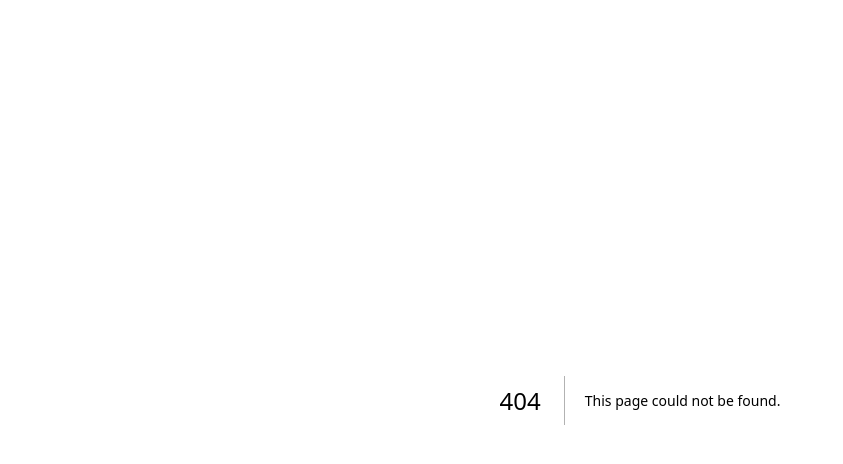
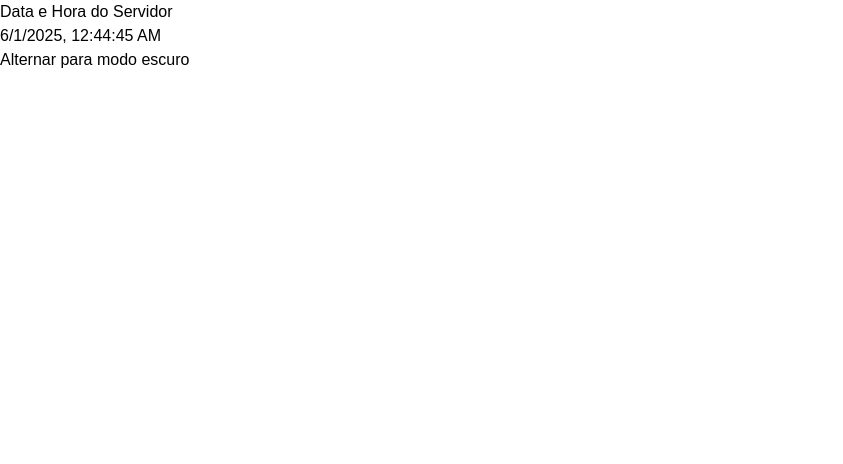
Before and after one commit to MayconSantos04/introducao-next.js, a Next.js app: page /server-client in a window 1280 px wide. Before the commit this address had no page. Shown: the top 464 px of the page, without its empty margins (0-843 px from the left). Built offline with nearby package versions, Linux system fonts and the light colour scheme.

Commit message:
Atividade 02 - Server/Client components implementados

```diff
--- /dev/null
+++ b/src/app/server-client/page.tsx
@@ -0,0 +1,14 @@
+import ThemeToggle from '@/components/ThemeToggle';
+
+export default function ServerClientPage() {
+  const dataHoraServidor = new Date().toLocaleString();
+
+  return (
+    <div>
+      <h1>Data e Hora do Servidor</h1>
+      <p>{dataHoraServidor}</p>
+
+      <ThemeToggle />
+    </div>
+  );
+}
--- /dev/null
+++ b/src/components/ThemeToggle.tsx
@@ -0,0 +1,22 @@
+'use client';
+
+import { useState, useEffect } from 'react';
+
+export default function ThemeToggle() {
+  const [modoEscuro, setModoEscuro] = useState(false);
+
+  const alternarTema = () => {
+    setModoEscuro((prev) => !prev);
+  };
+
+  useEffect(() => {
+    document.body.style.backgroundColor = modoEscuro ? '#111' : '#fff';
+    document.body.style.color = modoEscuro ? '#fff' : '#000';
+  }, [modoEscuro]);
+
+  return (
+    <button onClick={alternarTema}>
+      Alternar para modo {modoEscuro ? 'claro' : 'escuro'}
+    </button>
+  );
+}
```
